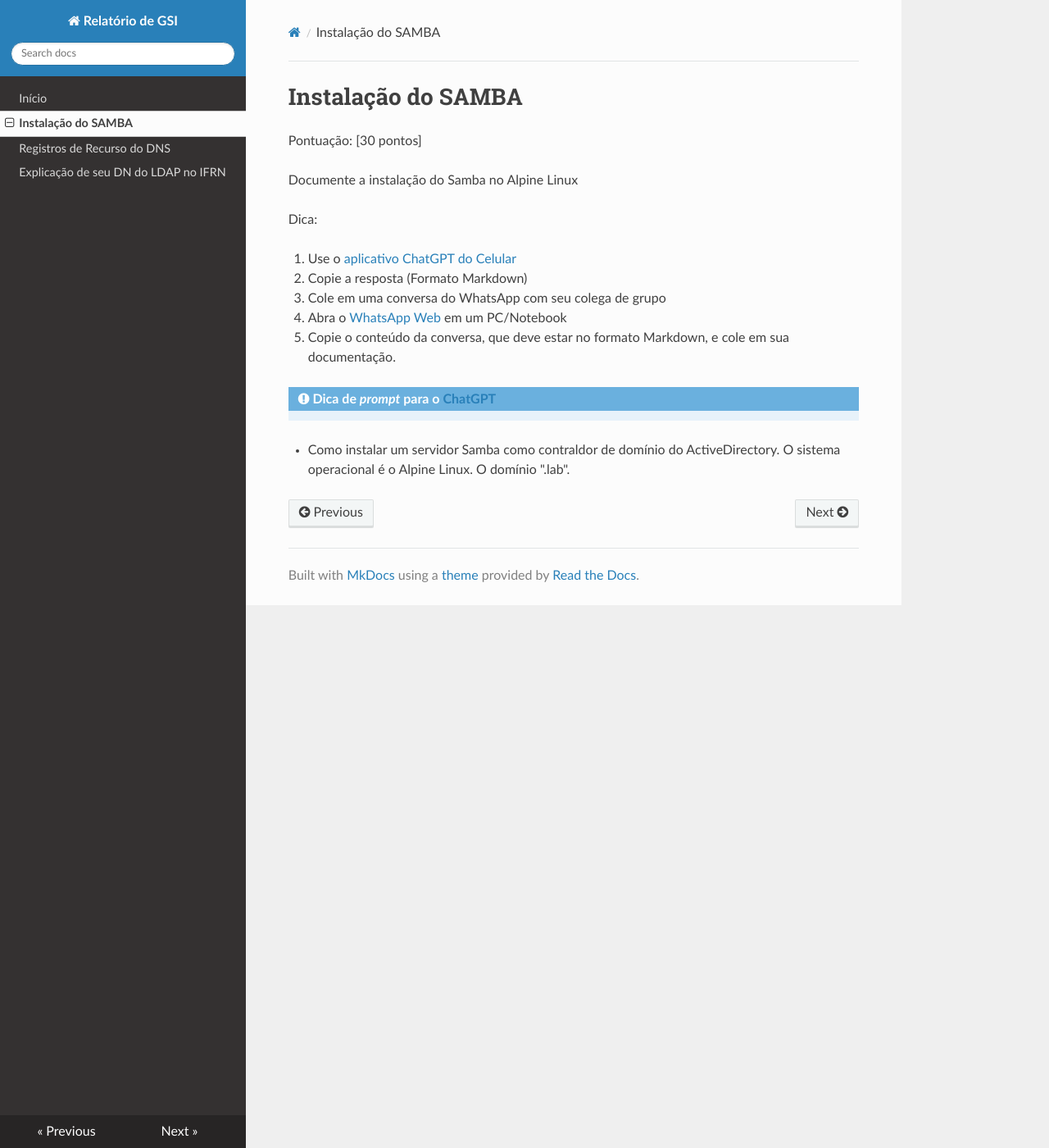
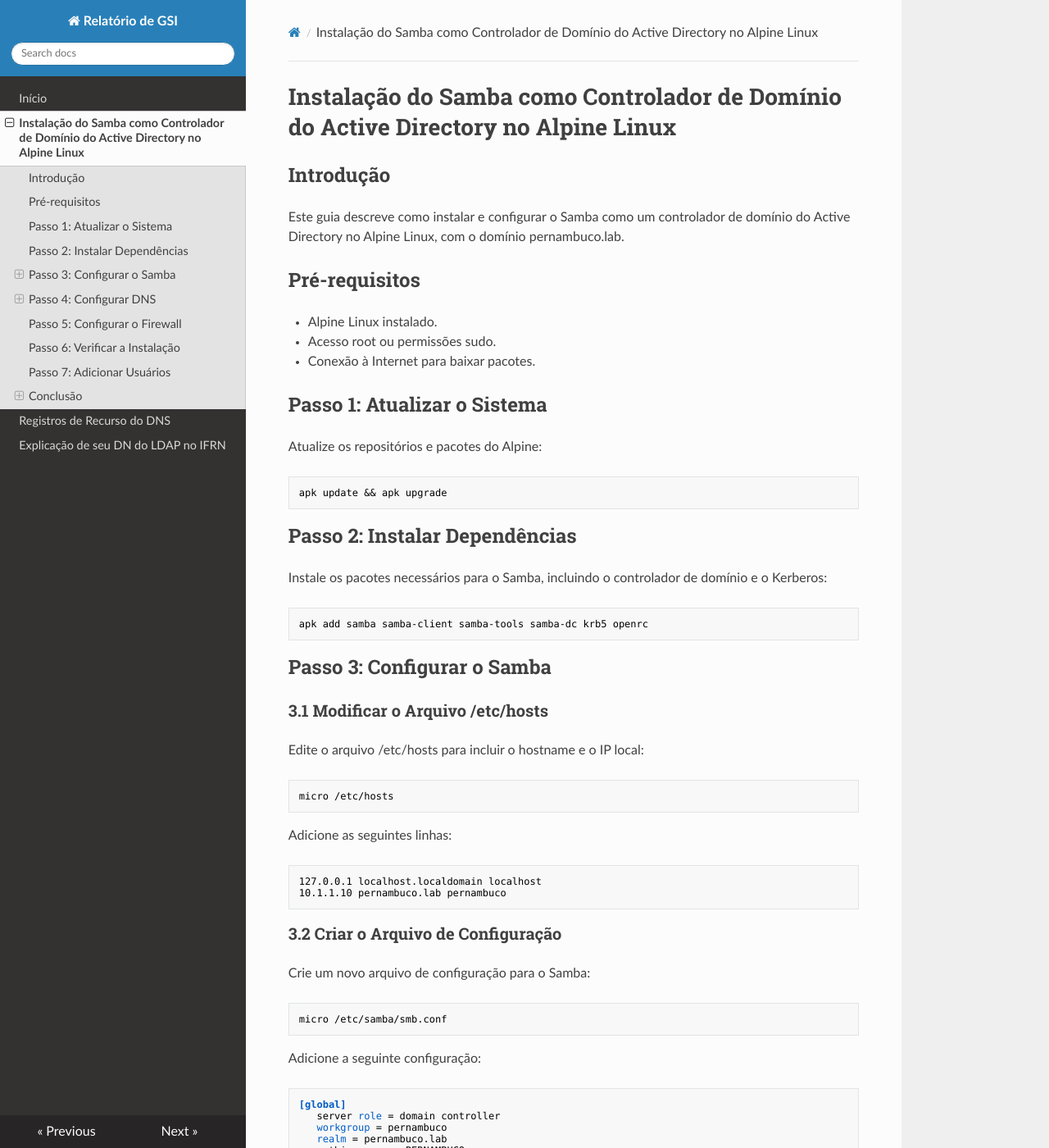
Before and after one commit to iKelvinDev/gsi-rel, an MkDocs documentation site: the page built from docs/samba/instalacao.md, in a window 1280 px wide and 1400 px high. Shown: the whole window at 82% size. Built offline with MkDocs 1.6.1, drawn with Linux system fonts in a browser that asks for light colours; nearby versions of some CDN libraries; some of the changed text lies outside the part shown.

Commit message:
docs: Adicionando guia para instalação do Samba como Controlador de Domínio do Active Directory no Alpine Linux

````diff
--- a/docs/samba/instalacao.md
+++ b/docs/samba/instalacao.md
@@ -1,17 +1,159 @@
-# Instalação do SAMBA
+# Instalação do Samba como Controlador de Domínio do Active Directory no Alpine Linux
 
-Pontuação: [30 pontos]
+## Introdução
 
-Documente a instalação do Samba no Alpine Linux
+Este guia descreve como instalar e configurar o Samba como um controlador de domínio do Active Directory no Alpine Linux, com o domínio pernambuco.lab.
 
-Dica:
+## Pré-requisitos
 
-1. Use o [aplicativo ChatGPT do Celular](https://play.google.com/store/apps/details?id=com.openai.chatgpt&hl=pt_BR)
-2. Copie a resposta (Formato Markdown)
-3. Cole em uma conversa do WhatsApp com seu colega de grupo
-4. Abra o [WhatsApp Web](https://web.whatsapp.com/) em um PC/Notebook
-5. Copie o conteúdo da conversa, que deve estar no formato Markdown, e cole em sua documentação.
+- Alpine Linux instalado.
+- Acesso root ou permissões sudo.
+- Conexão à Internet para baixar pacotes.
 
-!!! note "Dica de *prompt* para o [ChatGPT](https://chatgpt.com)"
+## Passo 1: Atualizar o Sistema
 
-- Como instalar um servidor Samba como contraldor de domínio do ActiveDirectory. O sistema operacional é o Alpine Linux. O domínio "<estado>.lab".
+Atualize os repositórios e pacotes do Alpine:
+
+```ini
+apk update && apk upgrade
+```
+
+## Passo 2: Instalar Dependências
+
+Instale os pacotes necessários para o Samba, incluindo o controlador de domínio e o Kerberos:
+
+```ini
+apk add samba samba-client samba-tools samba-dc krb5 openrc
+```
+
+## Passo 3: Configurar o Samba
+
+### 3.1 Modificar o Arquivo /etc/hosts
+
+Edite o arquivo /etc/hosts para incluir o hostname e o IP local:
+
+```ini
+micro /etc/hosts
+```
+
+Adicione as seguintes linhas:
+
+```ini
+127.0.0.1 localhost.localdomain localhost
+10.1.1.10 pernambuco.lab pernambuco
+```
+
+### 3.2 Criar o Arquivo de Configuração
+
+Crie um novo arquivo de configuração para o Samba:
+
+```ini
+micro /etc/samba/smb.conf
+```
+
+Adicione a seguinte configuração:
+
+```ini
+[global]
+   server role = domain controller
+   workgroup = pernambuco
+   realm = pernambuco.lab
+   netbios name = PERNAMBUCO
+   passdb backend = samba4
+   idmap_ldb:use rfc2307 = yes
+
+[netlogon]
+   path = /var/lib/samba/sysvol/pernambuco.lab/scripts
+   read only = No
+
+[sysvol]
+   path = /var/lib/samba/sysvol
+   read only = No
+```
+
+### 3.3 Criar o Banco de Dados do Samba
+
+Inicialize o banco de dados do Samba:
+
+```ini
+samba-tool domain provision --use-rfc2307 --realm=pernambuco.lab --domain=pernambuco --adminpass='SenhaForte'
+```
+
+Substitua SenhaForte por uma senha segura.
+
+## Passo 4: Configurar DNS
+
+### 4.1 Adicionar o Servidor DNS
+
+Edite o arquivo de configuração do DNS em /etc/samba/smb.conf:
+
+```ini
+micro /etc/samba/smb.conf
+```
+
+Adicione ou edite a linha:
+
+```ini
+dns forwarder = 8.8.8.8
+```
+
+### 4.2 Configuração do Kerberos
+
+Link o arquivo krb5.conf gerado pelo Samba:
+
+```ini
+ln -sf /var/lib/samba/private/krb5.conf /etc/krb5.conf
+```
+
+### 4.3 Iniciar o Samba e o DNS
+
+Ative os serviços do Samba:
+
+```ini
+rc-update add samba default
+rc-service samba start
+```
+
+## Passo 5: Configurar o Firewall
+
+Se você estiver usando um firewall, certifique-se de permitir o tráfego para as portas do Samba:
+
+```ini
+iptables -A INPUT -p tcp --dport 53 -j ACCEPT
+iptables -A INPUT -p tcp --dport 88 -j ACCEPT
+iptables -A INPUT -p tcp --dport 135 -j ACCEPT
+iptables -A INPUT -p tcp --dport 139 -j ACCEPT
+iptables -A INPUT -p tcp --dport 445 -j ACCEPT
+iptables -A INPUT -p udp --dport 53 -j ACCEPT
+iptables -A INPUT -p udp --dport 88 -j ACCEPT
+iptables -A INPUT -p udp --dport 137 -j ACCEPT
+iptables -A INPUT -p udp --dport 138 -j ACCEPT
+```
+
+## Passo 6: Verificar a Instalação
+
+Verifique se o Samba está funcionando corretamente:
+
+```ini
+samba-tool domain level show
+```
+
+## Passo 7: Adicionar Usuários
+
+Para adicionar usuários ao domínio, use o seguinte comando:
+
+```ini
+samba-tool user create nome_usuario SenhaForte
+```
+
+Substitua nome_usuario e SenhaForte pelos valores desejados.
+
+## Conclusão
+
+Você agora configurou um servidor Samba como controlador de domínio do Active Directory no Alpine Linux. Para mais informações, consulte a documentação oficial do Samba.
+
+### Referências
+
+[Samba Wiki](https://wiki.samba.org/index.php/Main_Page)
+
+[Alpine Linux](https://wiki.alpinelinux.org/wiki/Main_Page)
````
